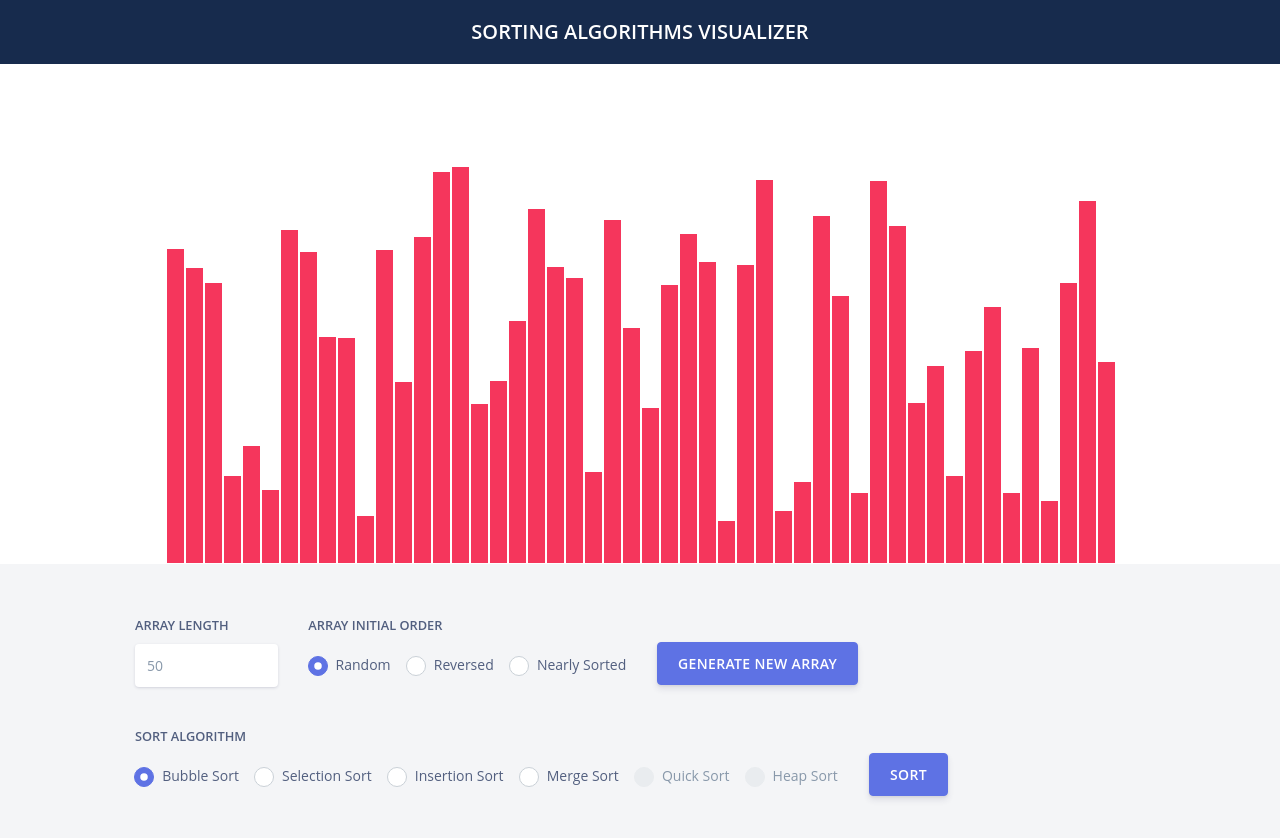
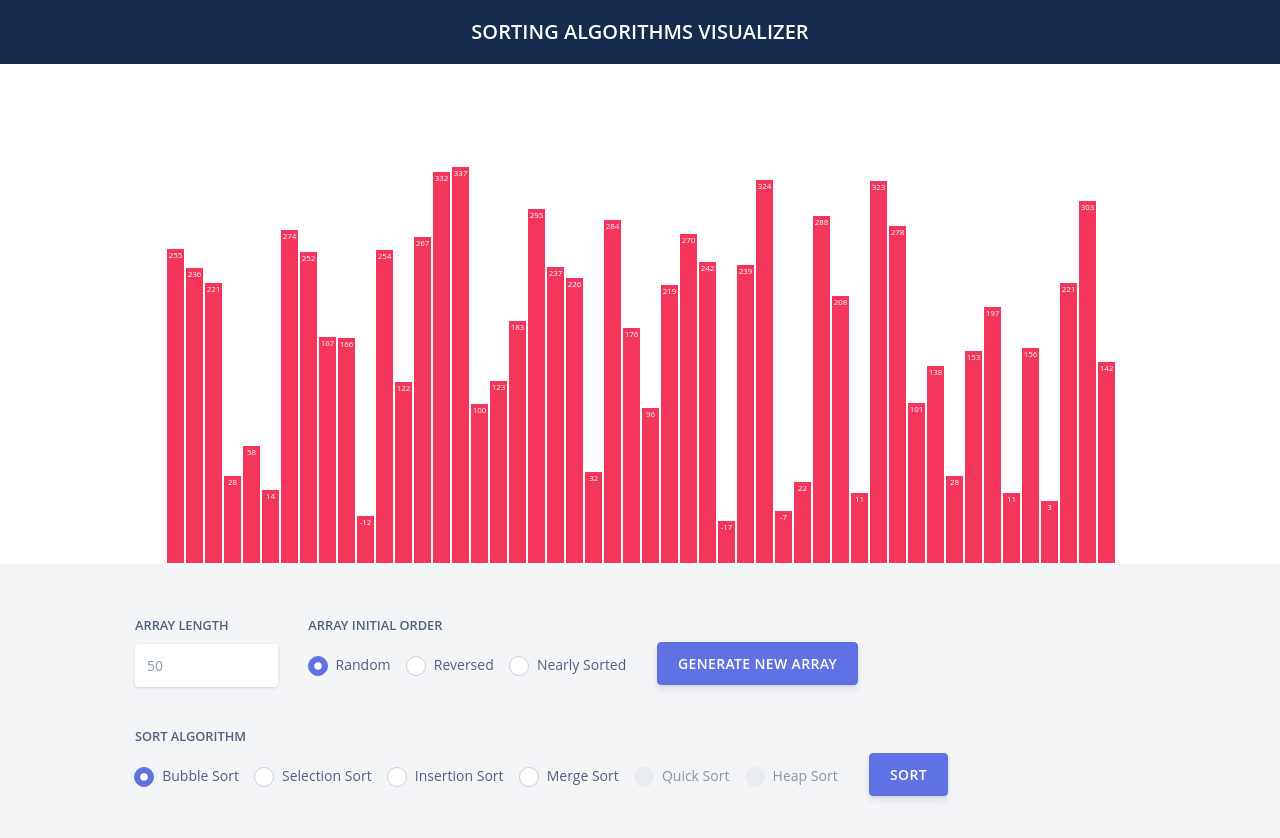
Before and after one commit to MohamedMahmoudHassan/Sorting-Algorithms-Visualizer, a React (Create React App) app: page / in a window 1280 px wide. Shown: the top 838 px of the page. Built offline with nearby package versions, Linux system fonts and the light colour scheme.

Commit message:
Array bars display array values

```diff
--- a/src/components/arrayBar.jsx
+++ b/src/components/arrayBar.jsx
@@ -6,11 +6,6 @@ const ArrayBar = ({ element, maxValue, barsNumber }) => {
     isInComparison: "#32325d",
     isInSwap: "#2dce89"
   };
-  // const colorsSchema = {
-  //   normal: "#F8B530",
-  //   isInComparison: "#68CBD0",
-  //   isInSwap: "#08872C"
-  // };
 
   const style = {
     width: 950 / Math.max(barsNumber, 8) - 2,
@@ -18,6 +13,8 @@ const ArrayBar = ({ element, maxValue, barsNumber }) => {
     marginTop: maxValue - element.value - 3,
     marginLeft: 2,
     textAlign: "center",
+    color: "white",
+    fontSize: 400 / Math.max(barsNumber, 8),
     backgroundColor:
       element.isInComparison === true
         ? colorsSchema.isInComparison
@@ -26,7 +23,7 @@ const ArrayBar = ({ element, maxValue, barsNumber }) => {
         : colorsSchema.normal
   };
 
-  return <div style={style} />;
+  return <div style={style}>{element.value - 59}</div>;
 };
 
 export default ArrayBar;
```
